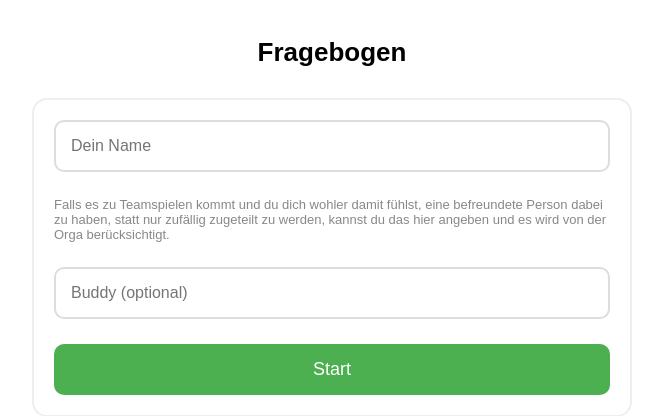
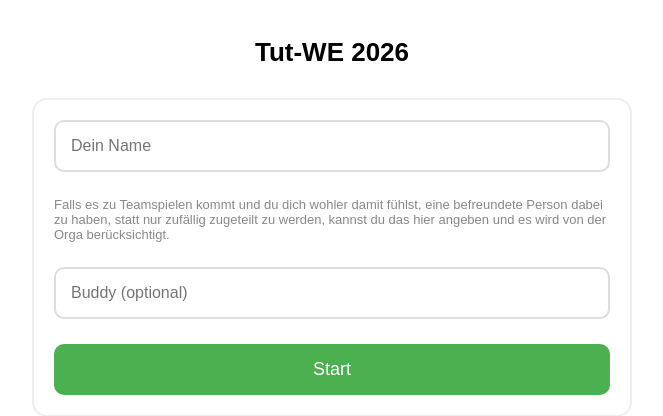
Before and after one commit to Leonie0a/fragebogen-tutwe26, a Flask app: page / in a window 1280 px wide. Shown: the top 416 px of the page, without its empty margins (308-971 px from the left). Run offline with Flask 3, Linux system fonts and the light colour scheme.

Commit message:
Update start.html
Titel geändert

```diff
--- a/templates/start.html
+++ b/templates/start.html
@@ -57,7 +57,7 @@
 
 <body>
 
-<h1>Fragebogen</h1>
+<h1>Tut-WE 2026</h1>
 
 <div class="box">
     <form method="POST">
```
